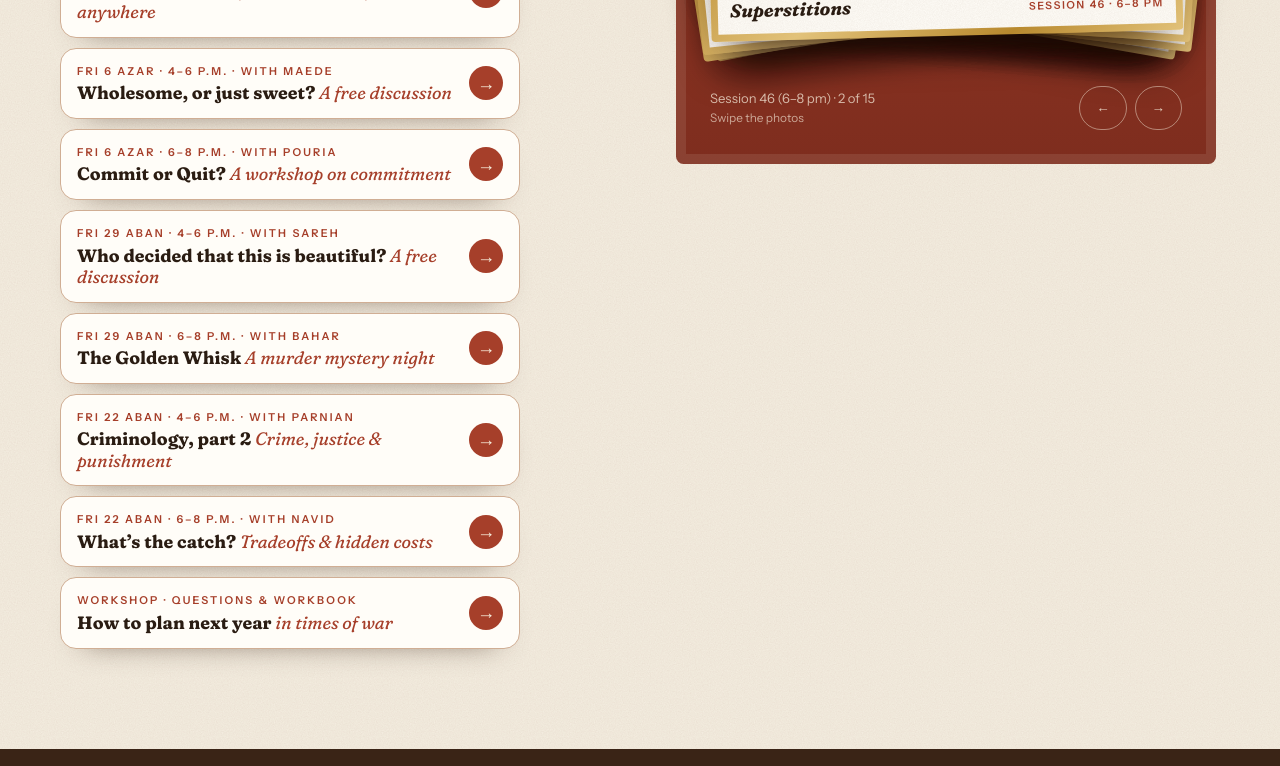
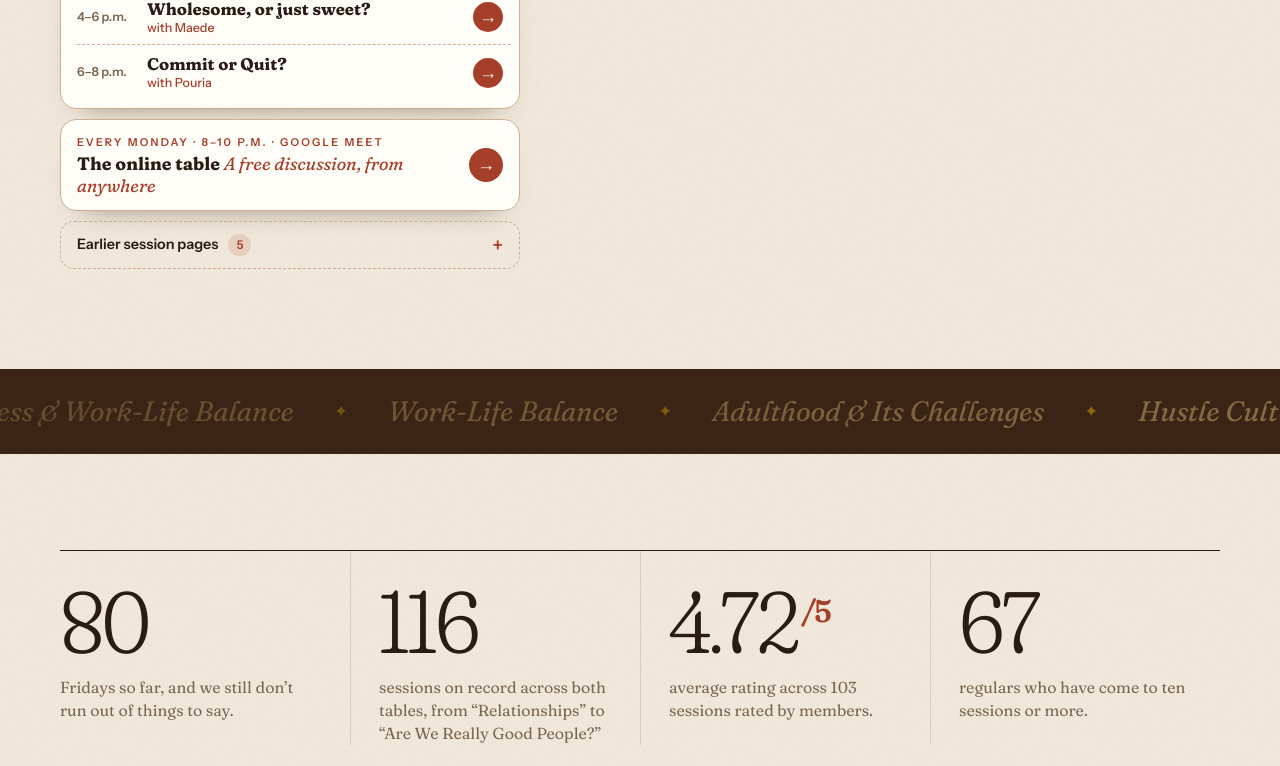
Before and after one commit to Tehran-english-discussion/tehran-english-discussion.github.io, a plain HTML site: page index.html in a window 1280 px wide. Shown: the part 1105-1871 px from the top of the page. Drawn offline with Linux system fonts and the light colour scheme.

Commit message:
Shorten the home page session list: this Friday, online table, earlier pages
Co-Authored-By: Claude Opus 5.5 <noreply@anthropic.com>

```diff
--- a/index.html
+++ b/index.html
@@ -20,6 +20,27 @@
 .workshop-link b { font-family: var(--display); font-weight: 700; font-size: 1.12rem; line-height: 1.2; font-variation-settings: "SOFT" 100, "WONK" 1; }
 .workshop-link b em { font-weight: 400; color: #A63F2A; }
 .workshop-link + .workshop-link { margin-top: 10px; }
+.wl-friday { margin-top: 22px; max-width: 460px; padding: 14px 8px 8px 16px; border-radius: 16px; background: var(--cloth); color: var(--on-cloth); border: 1.5px solid color-mix(in srgb, var(--wall) 22%, var(--line)); box-shadow: 0 16px 30px -24px rgba(58, 36, 22, .7); }
+.wl-friday > .label { color: var(--wall); font-size: .68rem; }
+.wl-row { display: flex; align-items: center; gap: 12px; padding: 9px 8px 9px 0; text-decoration: none; color: inherit; border-top: 1px dashed color-mix(in srgb, var(--wall) 20%, var(--line)); }
+.wl-friday > .label + .wl-row { border-top: 0; }
+.wl-row .tm { flex: none; width: 58px; font-family: var(--ui); font-size: .78rem; font-weight: 600; color: #7B6650; }
+.wl-row b { flex: 1; min-width: 0; font-family: var(--display); font-weight: 700; font-size: 1.05rem; line-height: 1.25; font-variation-settings: "SOFT" 100, "WONK" 1; }
+.wl-row b small { display: block; font-family: var(--ui); font-weight: 500; font-size: .78rem; color: #A63F2A; }
+.wl-row .go { flex: none; width: 30px; height: 30px; border-radius: 50%; display: grid; place-items: center; background: var(--wall); color: var(--on-dark); font-family: var(--ui); transition: transform .25s; }
+@media (hover: hover) { .wl-row:hover .go { transform: translateX(3px); } .wl-row:hover b { text-decoration: underline; text-decoration-color: color-mix(in srgb, var(--wall) 50%, transparent); text-underline-offset: 3px; } }
+.wl-friday + .workshop-link { margin-top: 10px; }
+.wl-past { margin-top: 10px; max-width: 460px; border-radius: 14px; border: 1.5px dashed color-mix(in srgb, var(--wall) 25%, var(--line)); }
+.wl-past summary { cursor: pointer; list-style: none; display: flex; align-items: center; gap: 10px; padding: 11px 16px; font-family: var(--ui); font-size: .9rem; font-weight: 600; }
+.wl-past summary::-webkit-details-marker { display: none; }
+.wl-past summary .n { font-size: .75rem; padding: 1px 8px; border-radius: 999px; background: color-mix(in srgb, var(--wall) 14%, transparent); color: var(--wall); }
+.wl-past summary::after { content: "+"; margin-left: auto; font-size: 1.2rem; line-height: 1; color: var(--wall); }
+.wl-past[open] summary::after { content: "–"; }
+.wl-past ul { list-style: none; margin: 0; padding: 0 16px 10px; }
+.wl-past li a { display: flex; gap: 12px; align-items: baseline; padding: 7px 0; border-top: 1px solid color-mix(in srgb, var(--line) 70%, transparent); text-decoration: none; color: inherit; }
+.wl-past li a span { flex: 1; min-width: 0; font-family: var(--display); font-weight: 600; font-size: .98rem; line-height: 1.3; }
+.wl-past li a small { flex: none; width: 96px; font-family: var(--ui); font-size: .74rem; color: #7B6650; }
+@media (hover: hover) { .wl-past li a:hover span { color: var(--wall); } }
 .workshop-link .go { flex: none; margin-left: auto; width: 34px; height: 34px; border-radius: 50%; display: grid; place-items: center; background: var(--wall); color: var(--on-dark); font-family: var(--ui); }
 </style>
 <title>Free English Discussion Club in Tehran · .TED</title>
@@ -795,14 +816,14 @@ footer.site nav a { color: var(--muted); text-decoration: none; }
         <p class="last" id="last-s"></p>
         <div class="hero-cta"><a class="cta" href="#join">Join us →</a><span>Great English and ideas to share? Send us a voice intro</span></div>
         <p class="where">Free discussion · Fridays, 4–8 p.m., and online every Monday · Raya House café, Khosrow Alley, near Karim Khan, Tehran</p>
+        <div class="wl-friday"><span class="label">This Friday · 6 Azar · Raya House</span><a class="wl-row" href="wholesome/" data-date="2026-11-27" data-when="6 Azar · Maede" data-title="Wholesome, or just sweet?"><span class="tm">4–6 p.m.</span><b>Wholesome, or just sweet?<small>with Maede</small></b><span class="go" aria-hidden="true">→</span></a><a class="wl-row" href="commit-or-quit/" data-date="2026-11-27" data-when="6 Azar · Pouria" data-title="Commit or Quit?"><span class="tm">6–8 p.m.</span><b>Commit or Quit?<small>with Pouria</small></b><span class="go" aria-hidden="true">→</span></a></div>
         <a class="workshop-link" href="online/"><span class="wl-t"><span class="label">Every Monday · 8–10 p.m. · Google Meet</span><b>The online table <em>A free discussion, from anywhere</em></b></span><span class="go" aria-hidden="true">→</span></a>
-        <a class="workshop-link" href="wholesome/"><span class="wl-t"><span class="label">Fri 6 Azar · 4–6 p.m. · with Maede</span><b>Wholesome, or just sweet? <em>A free discussion</em></b></span><span class="go" aria-hidden="true">→</span></a>
-        <a class="workshop-link" href="commit-or-quit/"><span class="wl-t"><span class="label">Fri 6 Azar · 6–8 p.m. · with Pouria</span><b>Commit or Quit? <em>A workshop on commitment</em></b></span><span class="go" aria-hidden="true">→</span></a>
-        <a class="workshop-link" href="beauty/"><span class="wl-t"><span class="label">Fri 29 Aban · 4–6 p.m. · with Sareh</span><b>Who decided that this is beautiful? <em>A free discussion</em></b></span><span class="go" aria-hidden="true">→</span></a>
-        <a class="workshop-link" href="golden-whisk/"><span class="wl-t"><span class="label">Fri 29 Aban · 6–8 p.m. · with Bahar</span><b>The Golden Whisk <em>A murder mystery night</em></b></span><span class="go" aria-hidden="true">→</span></a>
-        <a class="workshop-link" href="criminology/"><span class="wl-t"><span class="label">Fri 22 Aban · 4–6 p.m. · with Parnian</span><b>Criminology, part 2 <em>Crime, justice &amp; punishment</em></b></span><span class="go" aria-hidden="true">→</span></a>
-        <a class="workshop-link" href="whats-the-catch/"><span class="wl-t"><span class="label">Fri 22 Aban · 6–8 p.m. · with Navid</span><b>What’s the catch? <em>Tradeoffs &amp; hidden costs</em></b></span><span class="go" aria-hidden="true">→</span></a>
-        <a class="workshop-link" href="plan-next-year/"><span class="wl-t"><span class="label">Workshop · questions &amp; workbook</span><b>How to plan next year <em>in times of war</em></b></span><span class="go" aria-hidden="true">→</span></a>
+        <details class="wl-past"><summary>Earlier session pages <span class="n">5</span></summary><ul><li><a href="beauty/"><small>29 Aban · Sareh</small><span>Who decided that this is beautiful?</span></a></li><li><a href="golden-whisk/"><small>29 Aban · Bahar</small><span>The Golden Whisk</span></a></li><li><a href="criminology/"><small>22 Aban · Parnian</small><span>Criminology, part 2</span></a></li><li><a href="whats-the-catch/"><small>22 Aban · Navid</small><span>What’s the catch?</span></a></li><li><a href="plan-next-year/"><small>Workshop · Pouria</small><span>How to plan next year in times of war</span></a></li></ul></details><script>
+/* Friday rows move into "Earlier session pages" once their Friday is over (8 p.m. Tehran). */
+(function(){var f=document.querySelector('.wl-friday'),p=document.querySelector('.wl-past');if(!f||!p)return;var ul=p.querySelector('ul'),n=0;
+Array.prototype.slice.call(f.querySelectorAll('.wl-row')).reverse().forEach(function(r){if(Date.now()>Date.parse(r.dataset.date+'T20:00:00+03:30')){var li=document.createElement('li');li.innerHTML='<a href="'+r.getAttribute('href')+'"><small>'+r.dataset.when+'</small><span>'+r.dataset.title+'</span></a>';ul.insertBefore(li,ul.firstChild);r.remove();n++;}});
+if(!f.querySelector('.wl-row'))f.hidden=true;p.querySelector('.n').textContent=ul.children.length;})();
+</script>
       </div>
       <div class="wall">
         <svg class="chandelier" viewBox="0 0 150 110" fill="none" stroke="currentColor" stroke-width="1.6" stroke-linecap="round" aria-hidden="true">
```
